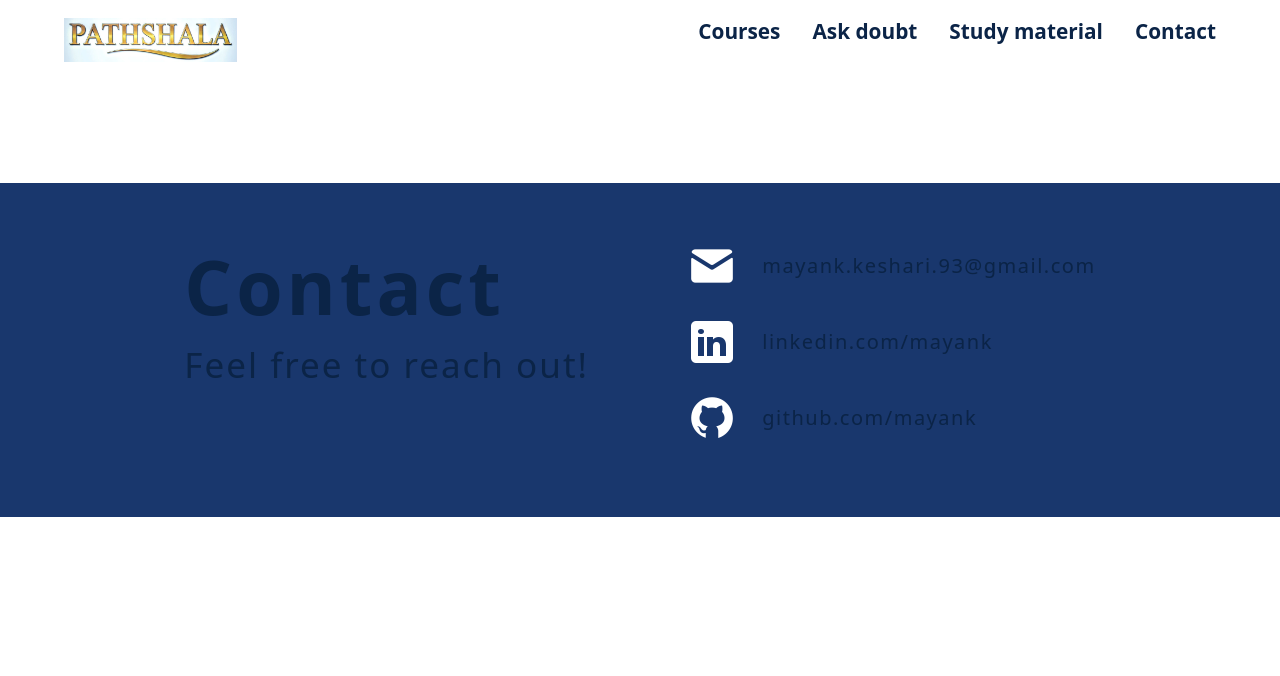
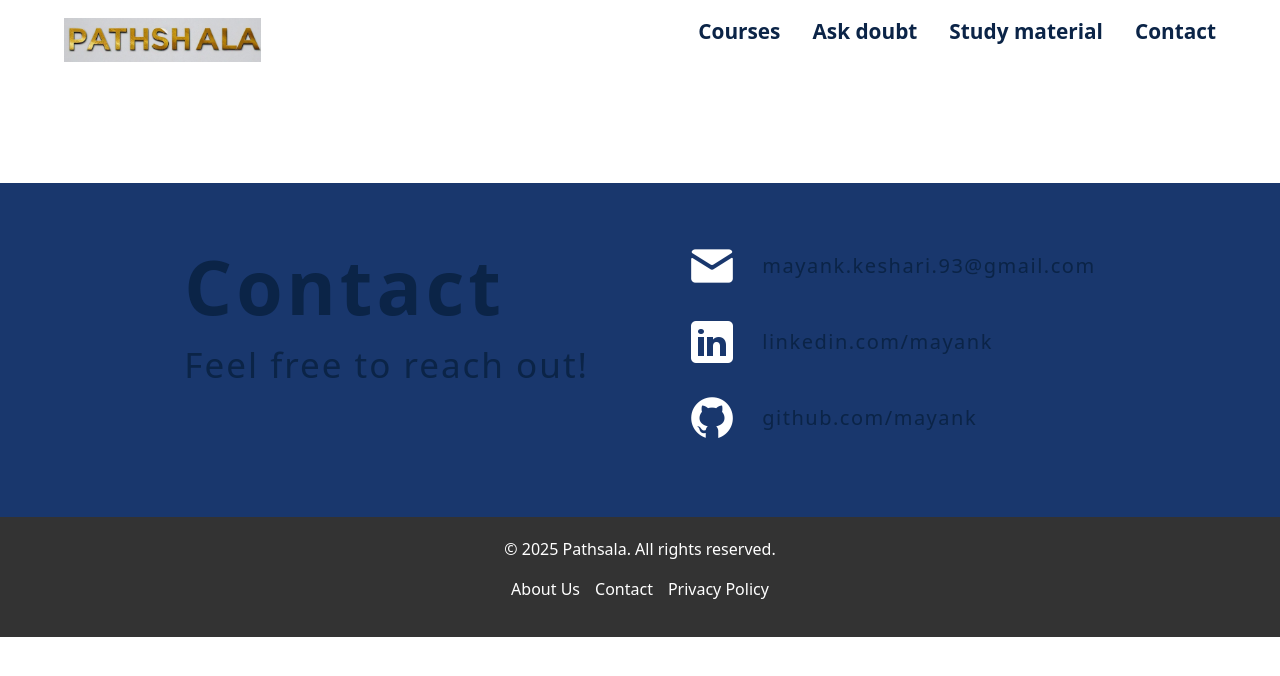
Before and after one commit to mayank12112000/Pathsala, a React (Vite) app: page /contact in a window 1280 px wide. Shown: the top 676 px of the page. Built offline with nearby package versions, Linux system fonts and the light colour scheme.

Commit message:
little changes

```diff
--- a/src/App.jsx
+++ b/src/App.jsx
@@ -2,6 +2,7 @@ import styles from "./App.module.css";
 import { Hero } from "./components/Hero/Hero.jsx";
 import { Navbar } from "./components/Navbar/Navbar.jsx";
 import { Contact } from "./components/Contact/Contact.jsx";
+import { Footer } from "./components/Footer/Footer.jsx";
 import { Route, Routes } from "react-router-dom";
 
 
@@ -14,6 +15,7 @@ function App() {
           <Route index element={<Hero/>} />
           <Route path="/contact" element={<Contact/>} />
         </Routes>
+        <Footer/>
       </div>
   )
 }
--- /dev/null
+++ b/src/components/Footer/Footer.css
@@ -0,0 +1,32 @@
+/* Footer.css */
+
+.footer {
+    background-color: #333;
+    color: #fff;
+    padding: 20px 0;
+    text-align: center;
+    font-size: 14px;
+}
+
+.footer a {
+    color: #4caf50;
+    text-decoration: none;
+}
+
+.footer a:hover {
+    text-decoration: underline;
+}
+
+.footer .social-icons {
+    margin-top: 10px;
+}
+
+.footer .social-icons a {
+    margin: 0 10px;
+    font-size: 18px;
+    color: #fff;
+}
+
+.footer .social-icons a:hover {
+    color: #4caf50;
+}
--- /dev/null
+++ b/src/components/Footer/Footer.jsx
@@ -0,0 +1,74 @@
+import React from 'react';
+
+// Footer.jsx
+
+export const Footer = () => {
+    const footerStyle = {
+        backgroundColor: '#333',
+        color: '#fff',
+        textAlign: 'center',
+        padding: '20px 0',
+    };
+
+    const footerContentStyle = {
+        maxWidth: '1200px',
+        margin: '0 auto',
+    };
+
+    const footerLinksStyle = {
+        listStyle: 'none',
+        padding: 0,
+        display: 'flex',
+        justifyContent: 'center',
+        gap: '15px',
+    };
+
+    const footerLinkStyle = {
+        color: '#fff',
+        textDecoration: 'none',
+    };
+
+    const footerLinkHoverStyle = {
+        textDecoration: 'underline',
+    };
+
+    return (
+        <footer style={footerStyle}>
+            <div style={footerContentStyle}>
+                <p>&copy; {new Date().getFullYear()} Pathsala. All rights reserved.</p>
+                <ul style={footerLinksStyle}>
+                    <li>
+                        <a
+                            href="/about"
+                            style={footerLinkStyle}
+                            onMouseOver={(e) => (e.target.style.textDecoration = footerLinkHoverStyle.textDecoration)}
+                            onMouseOut={(e) => (e.target.style.textDecoration = 'none')}
+                        >
+                            About Us
+                        </a>
+                    </li>
+                    <li>
+                        <a
+                            href="/contact"
+                            style={footerLinkStyle}
+                            onMouseOver={(e) => (e.target.style.textDecoration = footerLinkHoverStyle.textDecoration)}
+                            onMouseOut={(e) => (e.target.style.textDecoration = 'none')}
+                        >
+                            Contact
+                        </a>
+                    </li>
+                    <li>
+                        <a
+                            href="/privacy"
+                            style={footerLinkStyle}
+                            onMouseOver={(e) => (e.target.style.textDecoration = footerLinkHoverStyle.textDecoration)}
+                            onMouseOut={(e) => (e.target.style.textDecoration = 'none')}
+                        >
+                            Privacy Policy
+                        </a>
+                    </li>
+                </ul>
+            </div>
+        </footer>
+    );
+};
```
Also changed, not shown: public/logo/logo.png, public/logo/logo3.png (added).
